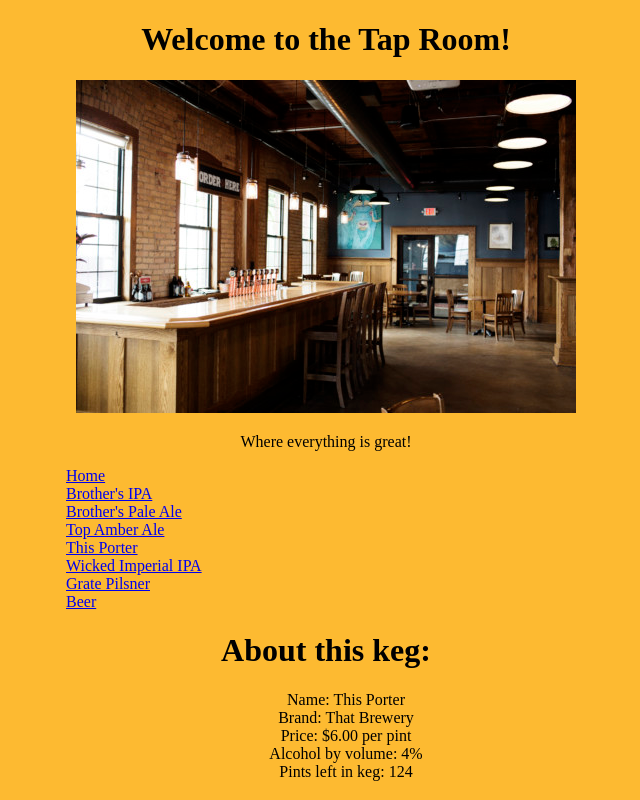
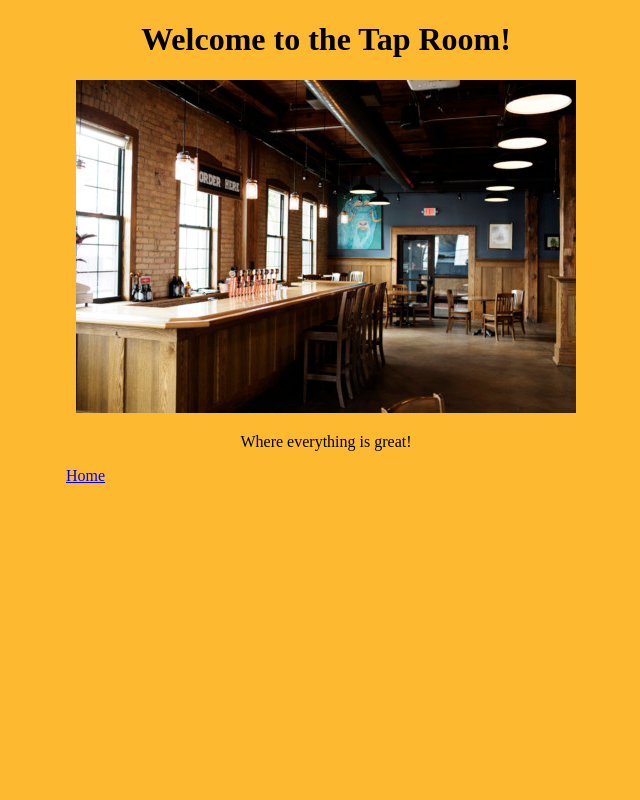
Before and after one commit to alexanserg/tap-room, a React app: page /thisPorter in a window 1280 px wide. Shown: the whole page, without its empty margins (314-954 px from the left). Built offline with nearby package versions, Linux system fonts and the light colour scheme.

Commit message:
remove unnecessary static components

```diff
--- a/src/App.jsx
+++ b/src/App.jsx
@@ -17,13 +17,7 @@ const App = () => (
         <li>
           <Link to="/">Home</Link>
         </li>
-        <li><Link to="/brothersIpa">Brother's IPA</Link></li>
-        <li><Link to="/brothersPaleAle">Brother's Pale Ale</Link></li>
-        <li><Link to="/topAmberAle">Top Amber Ale</Link></li>
-        <li><Link to="/thisPorter">This Porter</Link></li>
-        <li><Link to="/wickedIpa">Wicked Imperial IPA</Link></li>
-        <li><Link to="/gratePilsner">Grate Pilsner</Link></li>
-        <li><Link to="/beer">Beer</Link></li>
+
       </ul>
       <Routes />
     </main>
--- a/src/Routes.jsx
+++ b/src/Routes.jsx
@@ -5,13 +5,7 @@ import { Home, UpdateKegForm, Error404, Beer, TopAmberAle, ThisPorter, Wicked, G
 const Routes = () => (
   <Switch>
     <Route exact path="/" component={Home} />
-    <Route path="/brothersIpa" component={BrothersIPA} />
-    <Route path="/beer" component={Beer} />
-    <Route path="/wickedIpa" component={Wicked} />
-    <Route path="/topAmberAle" component={TopAmberAle} />
-    <Route path="/thisPorter" component={ThisPorter} />
-    <Route path="/brothersPaleAle" component={BrothersPaleAle} />
-    <Route path="/gratePilsner" component={Grate} />
+
   </Switch>
 );
 
--- a/src/components/Beer.jsx
+++ /dev/null
@@ -1,25 +0,0 @@
-import React from 'react';
-
-var beer = {
-  name: "Beer",
-  brand: "Beer is Us",
-  price: "3.00",
-  abv: ".03",
-  pints: "124"
-}
-
-const Beer = () => (
-    <div>
-      <h1> About this keg:</h1>
-      <ul>
-        <li>Name: {beer.name}</li>
-        <li>Brand: {beer.brand} </li>
-        <li>Price: ${beer.price} per pint</li>
-        <li>Alcohol by volume: {beer.abv * 100}% </li>
-        <li>Pints left in keg: {beer.pints}</li>
-      </ul>
-    </div>
-  );
-
-
-export default Beer;
--- a/src/components/ThisPorter.jsx
+++ /dev/null
@@ -1,25 +0,0 @@
-import React from 'react';
-
-var porter = {
-  name: "This Porter",
-  brand: "That Brewery",
-  price: "6.00",
-  abv: ".04",
-  pints: "124"
-}
-
-const ThisPorter = () => (
-    <div>
-      <h1> About this keg:</h1>
-      <ul>
-      <li>Name: {porter.name}</li>
-      <li>Brand: {porter.brand} </li>
-      <li>Price: ${porter.price} per pint</li>
-      <li>Alcohol by volume: {porter.abv * 100}% </li>
-      <li>Pints left in keg: {porter.pints}</li>
-      </ul>
-    </div>
-  );
-
-
-export default ThisPorter;
--- a/src/components/TopAmberAle.jsx
+++ /dev/null
@@ -1,24 +0,0 @@
-import React from 'react';
-
- var taa = {
-   name: "Top Amber Ale",
-   brand: "Mountain Top Brewing",
-   price: "5.50",
-   abv: ".05",
-   pints: "124"
- }
-const TopAmberAle = () => (
-    <div>
-      <h1> About this keg:</h1>
-      <ul>
-        <li>Name: {taa.name}</li>
-        <li>Brand: {taa.brand} </li>
-        <li>Price: ${taa.price} per pint</li>
-        <li>Alcohol by volume: {taa.abv * 100}% </li>
-        <li>Pints left in keg: {taa.pints}</li>
-      </ul>
-    </div>
-  );
-
-
-export default TopAmberAle;
--- a/src/components/Wicked.jsx
+++ /dev/null
@@ -1,26 +0,0 @@
-import React from 'react';
-
-var wicked = {
-  name: "Wicked Imperial IPA",
-  brand: "Evil Brewing",
-  price: "7.00",
-  abv: ".10",
-  pints: "124"
-
-}
-
-const Wicked = () => (
-    <div>
-      <h1> About this keg:</h1>
-      <ul>
-        <li>{wicked.name}</li>
-        <li>{wicked.brand}</li>
-        <li>${wicked.price} per pint</li>
-        <li>{wicked.abv * 100}%</li>
-        <li>{wicked.pints} pints</li>
-      </ul>
-    </div>
-  );
-
-
-export default Wicked;
```
